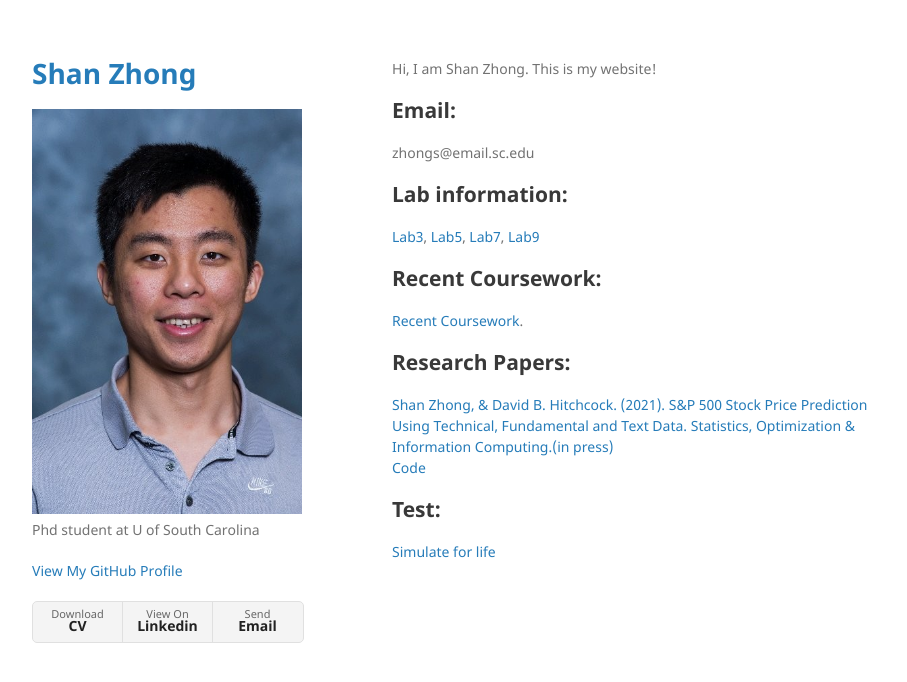
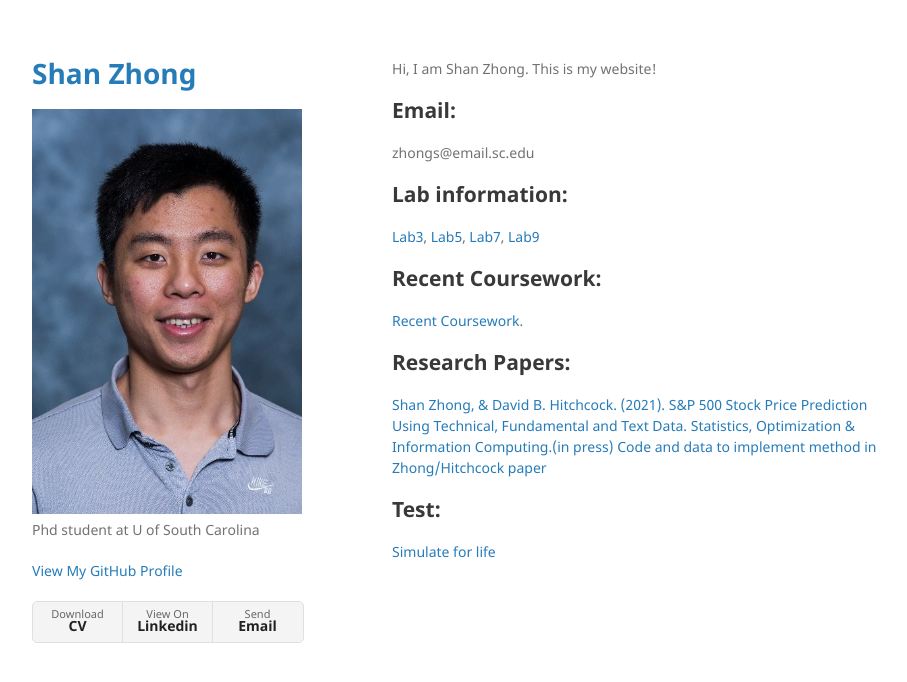
Before and after one commit to Shanlearning/Shanlearning.github.io, a Jekyll site: the page built from index.md, in a window 1280 px wide. Shown: the top 682 px of the page, without its empty margins (178-1085 px from the left). Built offline with Jekyll 4.4.1, drawn with Linux system fonts in a browser that asks for light colours.

Commit message:
Update index.md

```diff
--- a/index.md
+++ b/index.md
@@ -19,8 +19,7 @@ zhongs@email.sc.edu
 [Recent Coursework](https://github.com/Shanlearning/past-coursework#past-coursework).
 
 ## Research Papers:
-[Shan Zhong, & David B. Hitchcock. (2021). S&P 500 Stock Price Prediction Using Technical, Fundamental and Text Data. Statistics, Optimization & Information Computing.(in press)](http://www.iapress.org/index.php/soic/article/view/1362/845)
-[Code](https://github.com/Shanlearning/SP-500-Stock-Prediction)
+[Shan Zhong, & David B. Hitchcock. (2021). S&P 500 Stock Price Prediction Using Technical, Fundamental and Text Data. Statistics, Optimization & Information Computing.(in press)](http://www.iapress.org/index.php/soic/article/view/1362/845) [Code and data to implement method in Zhong/Hitchcock paper](https://github.com/Shanlearning/SP-500-Stock-Prediction)
 
 ## Test:
 [Simulate for life](https://shanlearning.github.io/lifeRestart/view/index.html)
```
